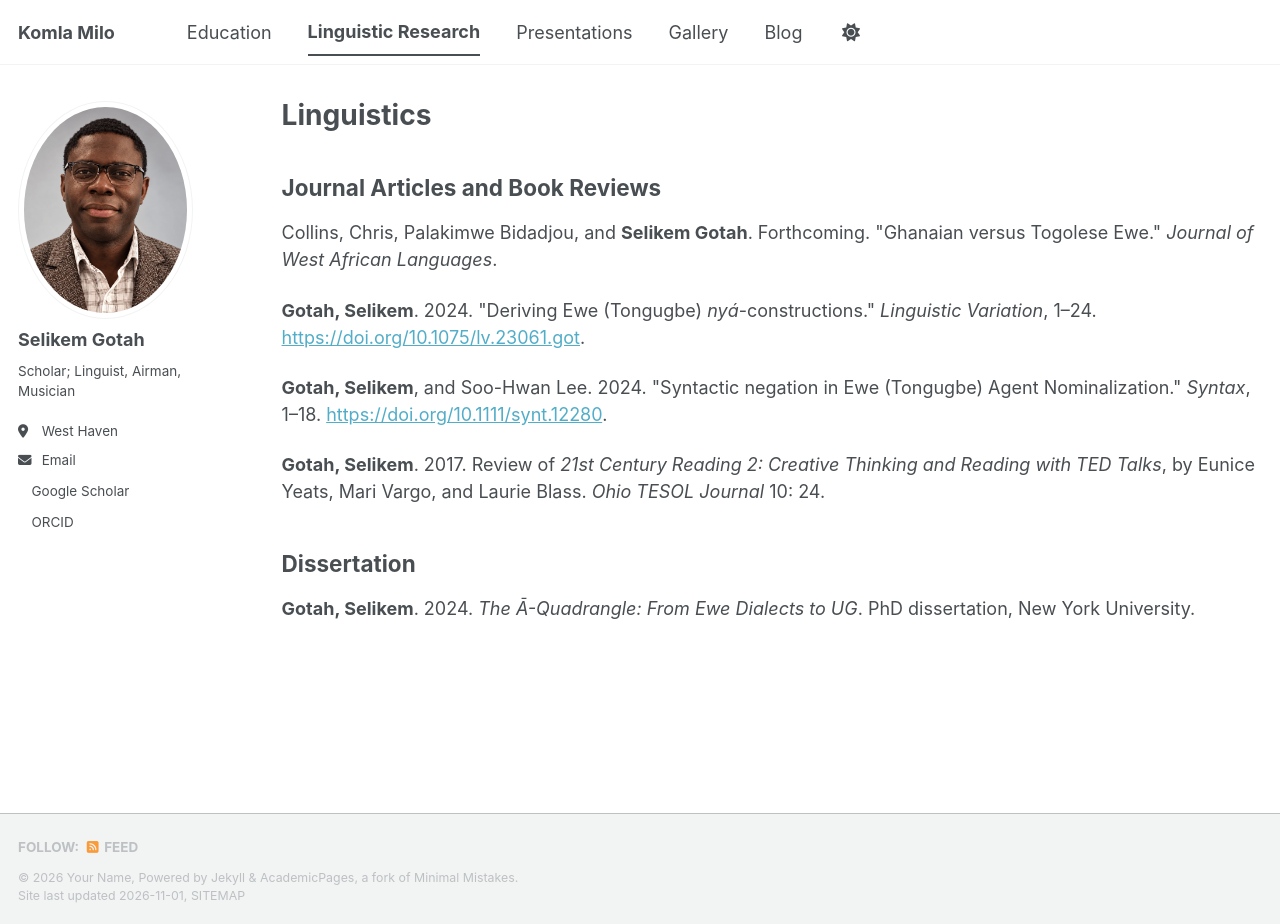
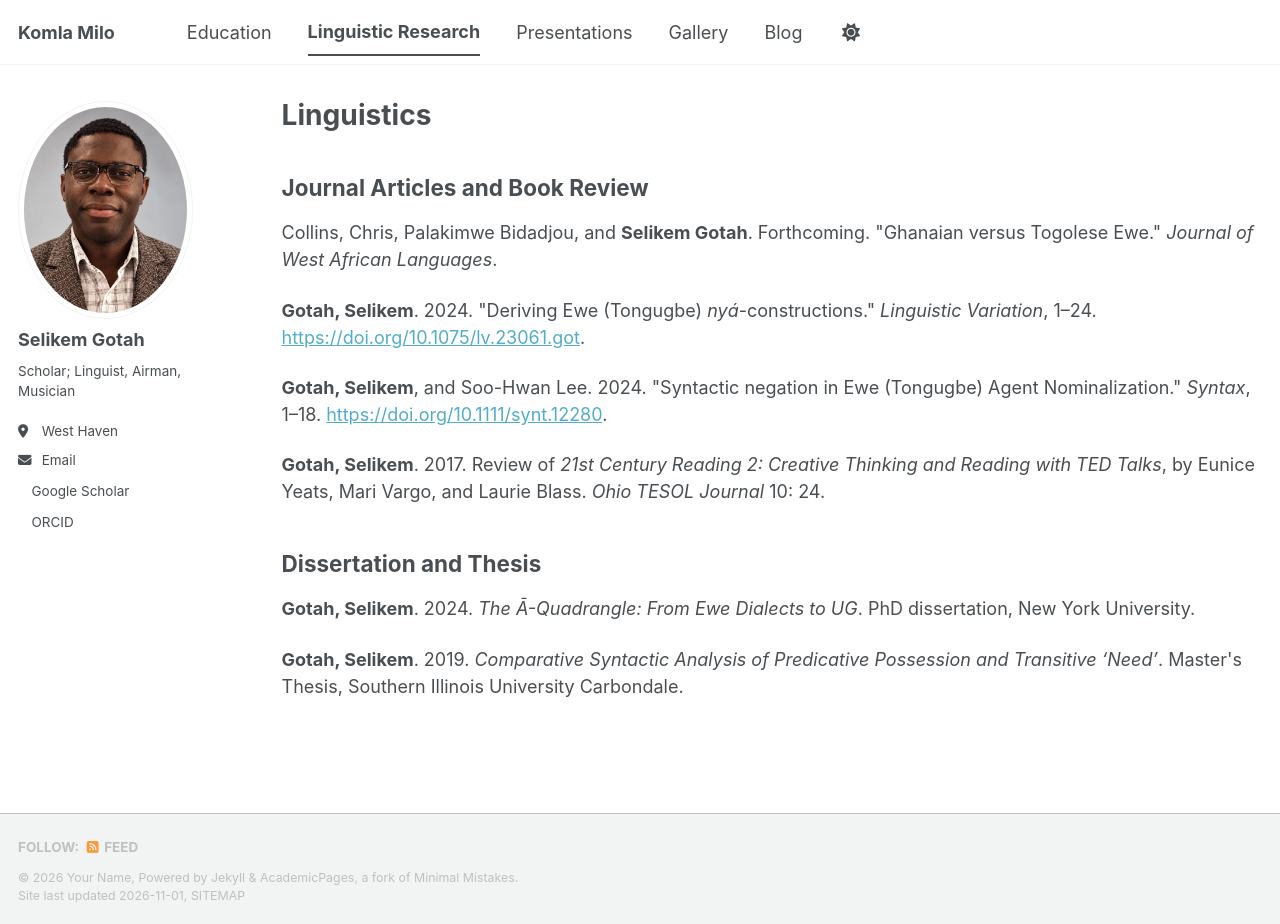
Before and after one commit to komlamilo/komlamilo.github.io, a Jekyll site: the page built from _pages/publications.html, in a window 1280 px wide and 924 px high. Built offline with Jekyll 4.4.1, drawn with Linux system fonts in a browser that asks for light colours; a script bundle is joined from its source files by our own code; a style sheet for code colours, icons or effects is not loaded.

Commit message:
Correct headings for publications section

```diff
--- a/_pages/publications.html
+++ b/_pages/publications.html
@@ -5,7 +5,7 @@ permalink: /publications/
 author_profile: true
 ---
 
-<h2>Journal Articles and Book Reviews</h2>
+<h2>Journal Articles and Book Review</h2>
 
 <p>Collins, Chris, Palakimwe Bidadjou, and
 <strong>Selikem Gotah</strong>. Forthcoming.
@@ -30,8 +30,12 @@ Creative Thinking and Reading with TED Talks</em>,
 by Eunice Yeats, Mari Vargo, and Laurie Blass.
 <em>Ohio TESOL Journal</em> 10: 24.</p>
 
-<h2>Dissertation</h2>
+<h2>Dissertation and Thesis</h2>
 
 <p><strong>Gotah, Selikem</strong>. 2024.
 <em>The Ā-Quadrangle: From Ewe Dialects to UG</em>.
 PhD dissertation, New York University.</p>
+
+<p><strong>Gotah, Selikem</strong>. 2019.
+<em>Comparative Syntactic Analysis of Predicative Possession and Transitive ‘Need’</em>.
+Master's Thesis, Southern Illinois University Carbondale.</p>
```
